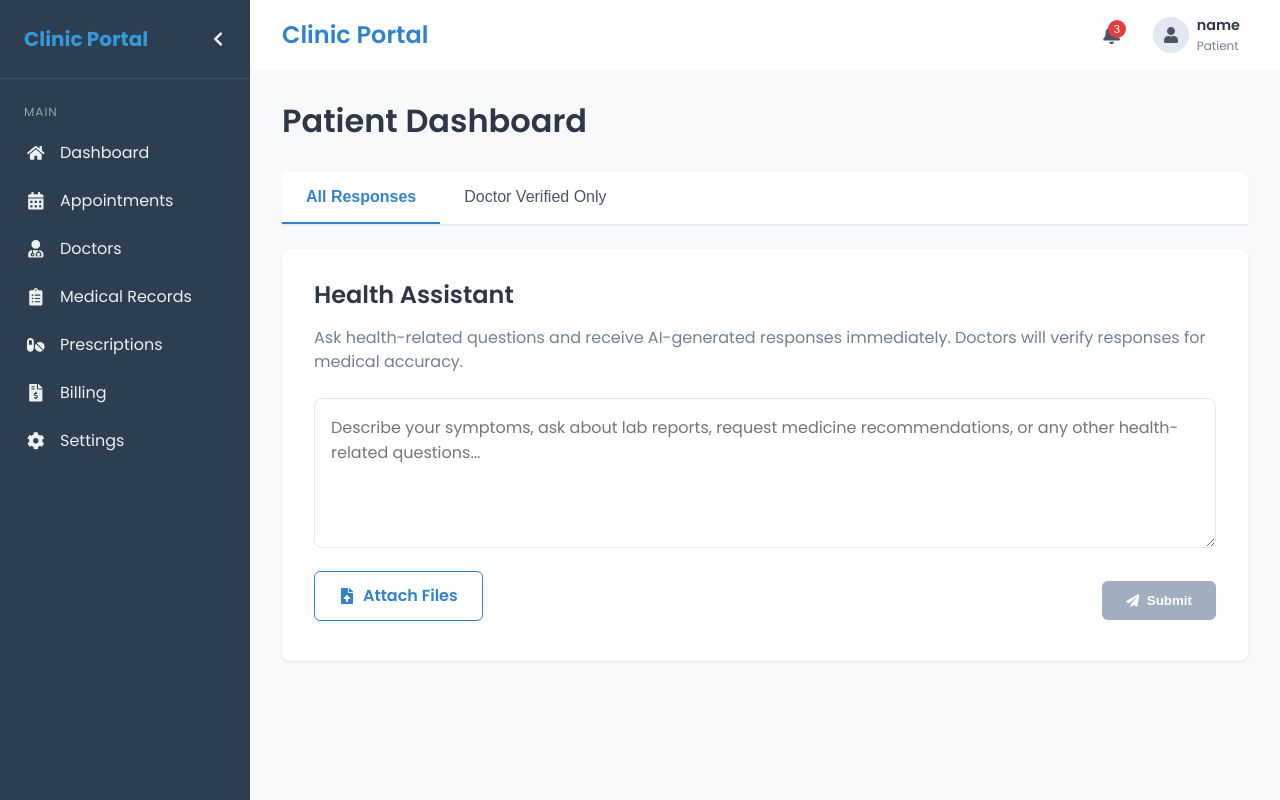
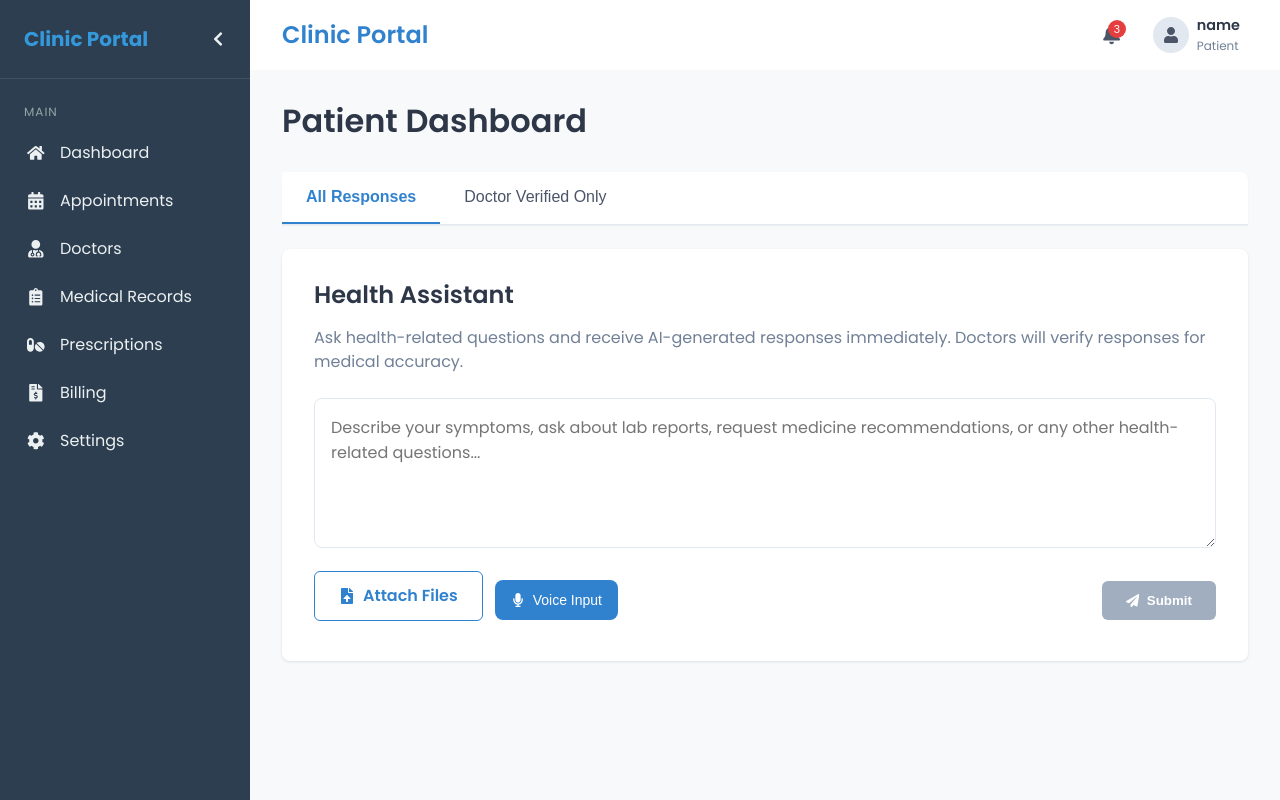
Before and after one commit to adityabagla7/HackenZa2025---Patient-Clinician-Portal, a React (Vite) app in the folder Frontend/: page /login in a window 1280 px wide. Both pictures are taken after typing "name@example.com", "Sample123" into the empty fields and a click on the button "Sign in as Patient". Built offline with nearby package versions, Linux system fonts and the light colour scheme.

Commit message:
Added The voice to text feature

```diff
--- a/Frontend/src/pages/PatientDashboard.tsx
+++ b/Frontend/src/pages/PatientDashboard.tsx
@@ -1,5 +1,5 @@
-import { useState, useEffect, useRef } from 'react'
-import { FaCalendarAlt, FaClipboardList, FaFileInvoiceDollar, FaPills, FaPlus, FaUserMd, FaPaperPlane, FaFileUpload, FaImage, FaVideo, FaFile, FaTimes, FaUser, FaCheckCircle, FaCommentMedical, FaClock } from 'react-icons/fa'
+import { useEffect, useRef, useState } from 'react'
+import { FaCheckCircle, FaClock, FaCommentMedical, FaFile, FaFileUpload, FaMicrophone, FaPaperPlane, FaStop, FaTimes } from 'react-icons/fa'
 import styled from 'styled-components'
 import { useAuth } from '../context/AuthContext'
 import { getAIResponse } from '../services/api'
@@ -793,6 +793,58 @@ const ResponseStatusBadge = styled.span<{ status: 'loading' | 'success' | 'error
   }};
 `
 
+// Voice Button styles
+const VoiceButton = styled.button`
+  display: flex;
+  align-items: center;
+  justify-content: center;
+  padding: 0.75rem 1rem;
+  background-color: ${props => props.disabled ? '#a0aec0' : props.color || '#3182ce'};
+  color: white;
+  border: none;
+  border-radius: 0.5rem;
+  font-weight: 500;
+  cursor: ${props => props.disabled ? 'not-allowed' : 'pointer'};
+  transition: all 0.2s;
+  font-size: 0.875rem;
+
+  &:hover {
+    background-color: ${props => props.disabled ? '#a0aec0' : '#2c5282'};
+  }
+
+  svg {
+    margin-right: 0.5rem;
+  }
+`;
+
+const RecordingIndicator = styled.div`
+  display: flex;
+  align-items: center;
+  padding: 0.5rem 1rem;
+  background-color: #f56565;
+  color: white;
+  border-radius: 0.5rem;
+  font-size: 0.875rem;
+  margin-bottom: 1rem;
+  animation: pulse 1.5s infinite;
+
+  @keyframes pulse {
+    0% {
+      opacity: 1;
+    }
+    50% {
+      opacity: 0.7;
+    }
+    100% {
+      opacity: 1;
+    }
+  }
+
+  svg {
+    margin-right: 0.5rem;
+  }
+`;
+
 const PatientDashboard = () => {
   const { user } = useAuth()
   const [prompt, setPrompt] = useState<string>('')
@@ -801,6 +853,12 @@ const PatientDashboard = () => {
   const [fileError, setFileError] = useState<string>('')
   const [isSubmitting, setIsSubmitting] = useState<boolean>(false)
   const fileInputRef = useRef<HTMLInputElement>(null)
+
+  // Voice recognition state
+  const [isRecording, setIsRecording] = useState<boolean>(false)
+  const [recognitionSupported, setRecognitionSupported] = useState<boolean>(true)
+  const recognitionRef = useRef<any>(null)
+  const [interimTranscript, setInterimTranscript] = useState<string>('')
 
   // Allowed file types
   const allowedImageTypes = ['image/jpeg', 'image/png', 'image/gif', 'image/webp'];
@@ -1205,6 +1263,102 @@ const PatientDashboard = () => {
     }
   };
 
+  // Check if speech recognition is supported
+  useEffect(() => {
+    if (!('webkitSpeechRecognition' in window) && !('SpeechRecognition' in window)) {
+      setRecognitionSupported(false);
+      console.log('Speech recognition not supported in this browser');
+    }
+  }, []);
+
+  // Function to start voice recognition
+  const startVoiceRecognition = () => {
+    if (!recognitionSupported) return;
+
+    // Create recognition object with browser prefix if needed
+    const SpeechRecognitionAPI = (window as any).SpeechRecognition || (window as any).webkitSpeechRecognition;
+
+    if (SpeechRecognitionAPI) {
+      recognitionRef.current = new SpeechRecognitionAPI();
+      const recognition = recognitionRef.current;
+
+      recognition.continuous = true;
+      recognition.interimResults = true;
+      recognition.lang = 'en-US';
+
+      recognition.onstart = () => {
+        setIsRecording(true);
+        setInterimTranscript('');
+        console.log('Voice recognition started');
+      };
+
+      recognition.onresult = (event: any) => {
+        let finalTranscript = '';
+        let currentInterimTranscript = '';
+
+        // Process the results
+        for (let i = event.resultIndex; i < event.results.length; i++) {
+          const transcript = event.results[i][0].transcript;
+
+          if (event.results[i].isFinal) {
+            finalTranscript += transcript;
+          } else {
+            currentInterimTranscript += transcript;
+          }
+        }
+
+        // Update the prompt with final results
+        if (finalTranscript) {
+          setPrompt(prev => {
+            const newValue = prev + ' ' + finalTranscript;
+            return newValue.trim();
+          });
+        }
+
+        // Update interim transcript for display
+        setInterimTranscript(currentInterimTranscript);
+      };
+
+      recognition.onerror = (event: any) => {
+        console.error('Voice recognition error:', event.error);
+        stopVoiceRecognition();
+      };
+
+      recognition.onend = () => {
+        // Add any remaining interim transcript as final when speech ends
+        if (interimTranscript) {
+          setPrompt(prev => {
+            const newValue = prev + ' ' + interimTranscript;
+            return newValue.trim();
+          });
+          setInterimTranscript('');
+        }
+        setIsRecording(false);
+        console.log('Voice recognition ended');
+      };
+
+      recognition.start();
+    }
+  };
+
+  // Function to stop voice recognition
+  const stopVoiceRecognition = () => {
+    if (recognitionRef.current) {
+      recognitionRef.current.stop();
+      recognitionRef.current = null;
+      setIsRecording(false);
+    }
+  };
+
+  // Toggle voice recognition
+  const toggleVoiceRecognition = () => {
+    if (isRecording) {
+      stopVoiceRecognition();
+    } else {
+      startVoiceRecognition();
+    }
+  };
+
   return (
     <div>
       <PageTitle>Patient Dashboard</PageTitle>
@@ -1235,9 +1389,16 @@ const PatientDashboard = () => {
           <PromptDescription>
             Ask health-related questions and receive AI-generated responses immediately. Doctors will verify responses for medical accuracy.
           </PromptDescription>
+
+          {isRecording && (
+            <RecordingIndicator>
+              <FaMicrophone /> Recording your voice... Speak clearly into your microphone
+            </RecordingIndicator>
+          )}
+
           <PromptForm onSubmit={handleSubmit}>
             <PromptTextarea
-              value={prompt}
+              value={isRecording ? `${prompt}${interimTranscript ? ' ' + interimTranscript : ''}` : prompt}
               onChange={(e) => setPrompt(e.target.value)}
               placeholder="Describe your symptoms, ask about lab reports, request medicine recommendations, or any other health-related questions..."
             />
@@ -1286,6 +1447,26 @@ const PatientDashboard = () => {
                     ref={fileInputRef}
                   />
                 </FileUploadButton>
+
+                {recognitionSupported && (
+                  <VoiceButton
+                    type="button"
+                    onClick={toggleVoiceRecognition}
+                    color={isRecording ? '#e53e3e' : '#3182ce'}
+                  >
+                    {isRecording ? (
+                      <>
+                        <FaStop />
+                        Stop Recording
+                      </>
+                    ) : (
+                      <>
+                        <FaMicrophone />
+                        Voice Input
+                      </>
+                    )}
+                  </VoiceButton>
+                )}
               </FormActions>
 
               <PromptButton type="submit" disabled={(!prompt.trim() && attachments.length === 0) || isSubmitting}>
@@ -1486,3 +1667,11 @@ const PatientDashboard = () => {
 }
 
 export default PatientDashboard
+
+// Add these TypeScript declarations for the Speech Recognition API
+declare global {
+  interface Window {
+    SpeechRecognition: any;
+    webkitSpeechRecognition: any;
+  }
+}
```
Also changed, not shown: 2 other files (tests, documents, lock files or other folders).
